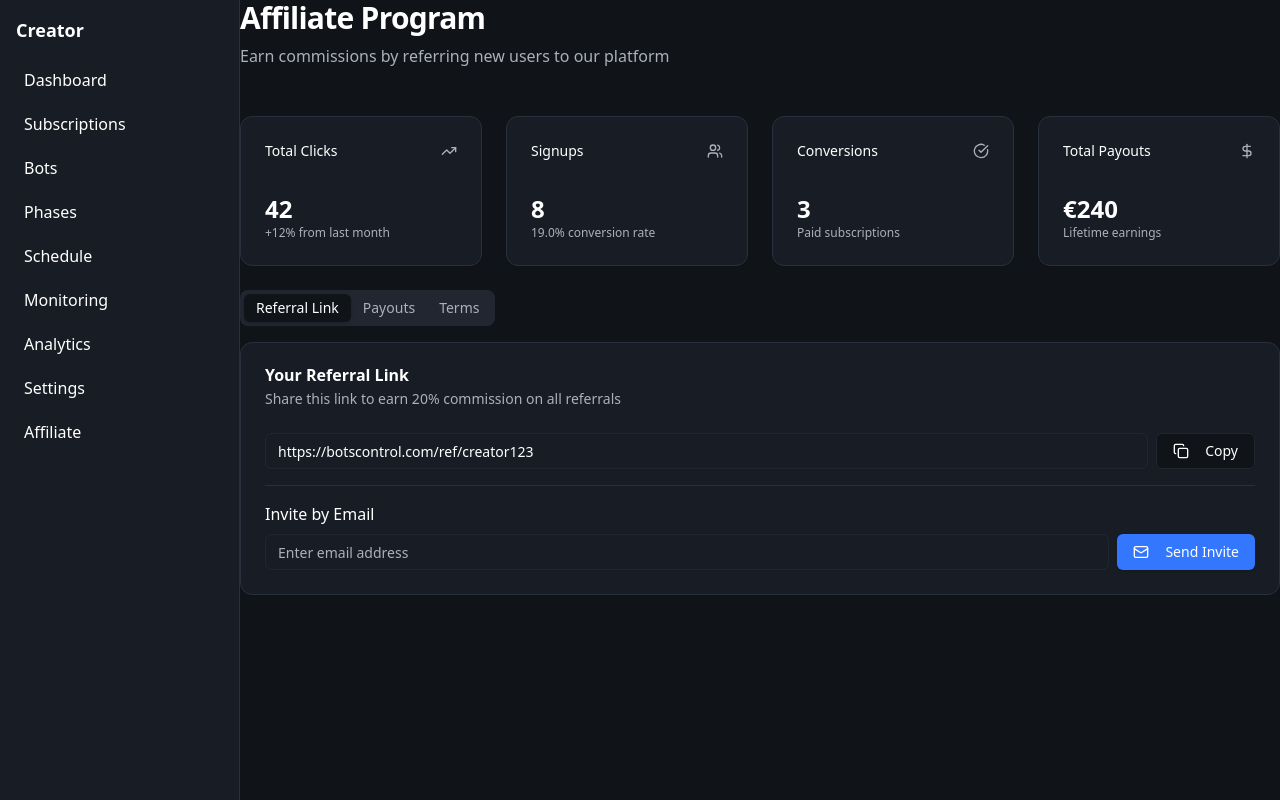
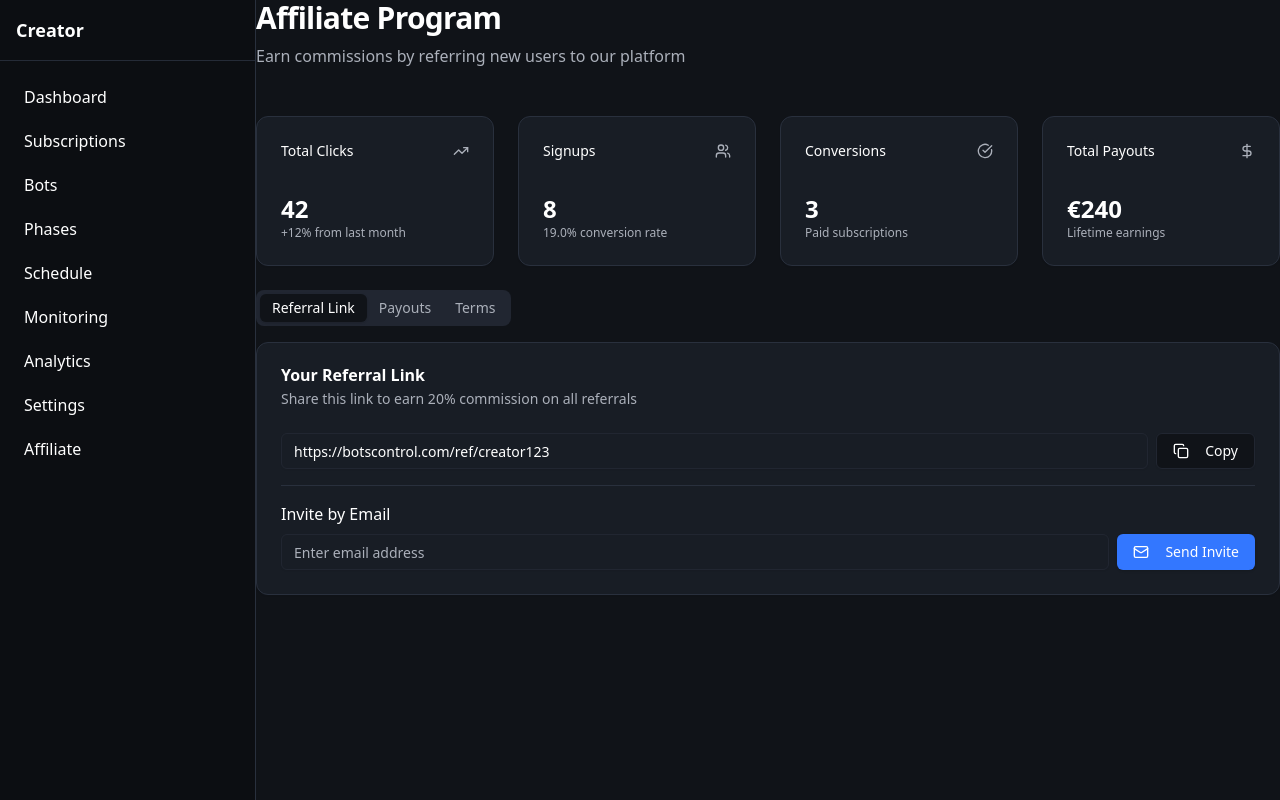
Before and after one commit to jbbskl/finalsoftware, a Next.js app in the folder software/bots-control-plane/: page /creator/affiliate in a window 1280 px wide. Built offline with nearby package versions, Linux system fonts and the light colour scheme.

Commit message:
Refactor: Improve layout styling and fix zoom issues
Co-authored-by: julianbik <julianbik@icloud.com>

```diff
--- a/software/bots-control-plane/app/admin/layout.tsx
+++ b/software/bots-control-plane/app/admin/layout.tsx
@@ -3,22 +3,28 @@ import Link from "next/link";
 
 export default function AdminLayout({ children }: { children: React.ReactNode }) {
   return (
-    <div className="min-h-screen flex">
-      <aside className="w-60 border-r p-4 space-y-2 bg-muted/50">
-        <div className="font-semibold text-lg mb-4">Admin</div>
-        <nav className="flex flex-col gap-1">
-          <Link href="/admin" className="p-2 rounded hover:bg-muted">Dashboard</Link>
-          <Link href="/admin/subscriptions" className="p-2 rounded hover:bg-muted">Subscriptions</Link>
-          <Link href="/admin/bots" className="p-2 rounded hover:bg-muted">Bots</Link>
-          <Link href="/admin/phases" className="p-2 rounded hover:bg-muted">Phases</Link>
-          <Link href="/admin/schedule" className="p-2 rounded hover:bg-muted">Schedule</Link>
-          <Link href="/admin/monitoring" className="p-2 rounded hover:bg-muted">Monitoring</Link>
-          <Link href="/admin/analytics" className="p-2 rounded hover:bg-muted">Analytics</Link>
-          <Link href="/admin/settings" className="p-2 rounded hover:bg-muted">Settings</Link>
-          <Link href="/admin/affiliate" className="p-2 rounded hover:bg-muted">Affiliate</Link>
+    <div className="min-h-screen flex bg-background">
+      <aside className="w-64 border-r border-border bg-sidebar text-sidebar-foreground flex-shrink-0">
+        <div className="p-4 border-b border-sidebar-border">
+          <div className="font-semibold text-lg text-sidebar-foreground">Admin</div>
+        </div>
+        <nav className="p-4 space-y-1">
+          <Link href="/admin" className="block p-2 rounded hover:bg-sidebar-accent text-sidebar-foreground hover:text-sidebar-accent-foreground transition-colors">Dashboard</Link>
+          <Link href="/admin/subscriptions" className="block p-2 rounded hover:bg-sidebar-accent text-sidebar-foreground hover:text-sidebar-accent-foreground transition-colors">Subscriptions</Link>
+          <Link href="/admin/bots" className="block p-2 rounded hover:bg-sidebar-accent text-sidebar-foreground hover:text-sidebar-accent-foreground transition-colors">Bots</Link>
+          <Link href="/admin/phases" className="block p-2 rounded hover:bg-sidebar-accent text-sidebar-foreground hover:text-sidebar-accent-foreground transition-colors">Phases</Link>
+          <Link href="/admin/schedule" className="block p-2 rounded hover:bg-sidebar-accent text-sidebar-foreground hover:text-sidebar-accent-foreground transition-colors">Schedule</Link>
+          <Link href="/admin/monitoring" className="block p-2 rounded hover:bg-sidebar-accent text-sidebar-foreground hover:text-sidebar-accent-foreground transition-colors">Monitoring</Link>
+          <Link href="/admin/analytics" className="block p-2 rounded hover:bg-sidebar-accent text-sidebar-foreground hover:text-sidebar-accent-foreground transition-colors">Analytics</Link>
+          <Link href="/admin/settings" className="block p-2 rounded hover:bg-sidebar-accent text-sidebar-foreground hover:text-sidebar-accent-foreground transition-colors">Settings</Link>
+          <Link href="/admin/affiliate" className="block p-2 rounded hover:bg-sidebar-accent text-sidebar-foreground hover:text-sidebar-accent-foreground transition-colors">Affiliate</Link>
         </nav>
       </aside>
-      <div className="flex-1">{children}</div>
+      <div className="flex-1 min-w-0 bg-background">
+        <div className="h-full overflow-auto">
+          {children}
+        </div>
+      </div>
     </div>
   );
 }
--- a/software/bots-control-plane/app/agency/layout.tsx
+++ b/software/bots-control-plane/app/agency/layout.tsx
@@ -3,22 +3,28 @@ import Link from "next/link";
 
 export default function AgencyLayout({ children }: { children: React.ReactNode }) {
   return (
-    <div className="min-h-screen flex">
-      <aside className="w-60 border-r p-4 space-y-2 bg-muted/50">
-        <div className="font-semibold text-lg mb-4">Agency</div>
-        <nav className="flex flex-col gap-1">
-          <Link href="/agency" className="p-2 rounded hover:bg-muted">Dashboard</Link>
-          <Link href="/agency/subscriptions" className="p-2 rounded hover:bg-muted">Subscriptions</Link>
-          <Link href="/agency/bots" className="p-2 rounded hover:bg-muted">Bots</Link>
-          <Link href="/agency/phases" className="p-2 rounded hover:bg-muted">Phases</Link>
-          <Link href="/agency/schedule" className="p-2 rounded hover:bg-muted">Schedule</Link>
-          <Link href="/agency/monitoring" className="p-2 rounded hover:bg-muted">Monitoring</Link>
-          <Link href="/agency/analytics" className="p-2 rounded hover:bg-muted">Analytics</Link>
-          <Link href="/agency/settings" className="p-2 rounded hover:bg-muted">Settings</Link>
-          <Link href="/agency/affiliate" className="p-2 rounded hover:bg-muted">Affiliate</Link>
+    <div className="min-h-screen flex bg-background">
+      <aside className="w-64 border-r border-border bg-sidebar text-sidebar-foreground flex-shrink-0">
+        <div className="p-4 border-b border-sidebar-border">
+          <div className="font-semibold text-lg text-sidebar-foreground">Agency</div>
+        </div>
+        <nav className="p-4 space-y-1">
+          <Link href="/agency" className="block p-2 rounded hover:bg-sidebar-accent text-sidebar-foreground hover:text-sidebar-accent-foreground transition-colors">Dashboard</Link>
+          <Link href="/agency/subscriptions" className="block p-2 rounded hover:bg-sidebar-accent text-sidebar-foreground hover:text-sidebar-accent-foreground transition-colors">Subscriptions</Link>
+          <Link href="/agency/bots" className="block p-2 rounded hover:bg-sidebar-accent text-sidebar-foreground hover:text-sidebar-accent-foreground transition-colors">Bots</Link>
+          <Link href="/agency/phases" className="block p-2 rounded hover:bg-sidebar-accent text-sidebar-foreground hover:text-sidebar-accent-foreground transition-colors">Phases</Link>
+          <Link href="/agency/schedule" className="block p-2 rounded hover:bg-sidebar-accent text-sidebar-foreground hover:text-sidebar-accent-foreground transition-colors">Schedule</Link>
+          <Link href="/agency/monitoring" className="block p-2 rounded hover:bg-sidebar-accent text-sidebar-foreground hover:text-sidebar-accent-foreground transition-colors">Monitoring</Link>
+          <Link href="/agency/analytics" className="block p-2 rounded hover:bg-sidebar-accent text-sidebar-foreground hover:text-sidebar-accent-foreground transition-colors">Analytics</Link>
+          <Link href="/agency/settings" className="block p-2 rounded hover:bg-sidebar-accent text-sidebar-foreground hover:text-sidebar-accent-foreground transition-colors">Settings</Link>
+          <Link href="/agency/affiliate" className="block p-2 rounded hover:bg-sidebar-accent text-sidebar-foreground hover:text-sidebar-accent-foreground transition-colors">Affiliate</Link>
         </nav>
       </aside>
-      <div className="flex-1">{children}</div>
+      <div className="flex-1 min-w-0 bg-background">
+        <div className="h-full overflow-auto">
+          {children}
+        </div>
+      </div>
     </div>
   );
 }
--- a/software/bots-control-plane/app/creator/layout.tsx
+++ b/software/bots-control-plane/app/creator/layout.tsx
@@ -3,22 +3,28 @@ import Link from "next/link";
 
 export default function CreatorLayout({ children }: { children: React.ReactNode }) {
   return (
-    <div className="min-h-screen flex">
-      <aside className="w-60 border-r p-4 space-y-2 bg-muted/50">
-        <div className="font-semibold text-lg mb-4">Creator</div>
-        <nav className="flex flex-col gap-1">
-          <Link href="/creator" className="p-2 rounded hover:bg-muted">Dashboard</Link>
-          <Link href="/creator/subscriptions" className="p-2 rounded hover:bg-muted">Subscriptions</Link>
-          <Link href="/creator/bots" className="p-2 rounded hover:bg-muted">Bots</Link>
-          <Link href="/creator/phases" className="p-2 rounded hover:bg-muted">Phases</Link>
-          <Link href="/creator/schedule" className="p-2 rounded hover:bg-muted">Schedule</Link>
-          <Link href="/creator/monitoring" className="p-2 rounded hover:bg-muted">Monitoring</Link>
-          <Link href="/creator/analytics" className="p-2 rounded hover:bg-muted">Analytics</Link>
-          <Link href="/creator/settings" className="p-2 rounded hover:bg-muted">Settings</Link>
-          <Link href="/creator/affiliate" className="p-2 rounded hover:bg-muted">Affiliate</Link>
+    <div className="min-h-screen flex bg-background">
+      <aside className="w-64 border-r border-border bg-sidebar text-sidebar-foreground flex-shrink-0">
+        <div className="p-4 border-b border-sidebar-border">
+          <div className="font-semibold text-lg text-sidebar-foreground">Creator</div>
+        </div>
+        <nav className="p-4 space-y-1">
+          <Link href="/creator" className="block p-2 rounded hover:bg-sidebar-accent text-sidebar-foreground hover:text-sidebar-accent-foreground transition-colors">Dashboard</Link>
+          <Link href="/creator/subscriptions" className="block p-2 rounded hover:bg-sidebar-accent text-sidebar-foreground hover:text-sidebar-accent-foreground transition-colors">Subscriptions</Link>
+          <Link href="/creator/bots" className="block p-2 rounded hover:bg-sidebar-accent text-sidebar-foreground hover:text-sidebar-accent-foreground transition-colors">Bots</Link>
+          <Link href="/creator/phases" className="block p-2 rounded hover:bg-sidebar-accent text-sidebar-foreground hover:text-sidebar-accent-foreground transition-colors">Phases</Link>
+          <Link href="/creator/schedule" className="block p-2 rounded hover:bg-sidebar-accent text-sidebar-foreground hover:text-sidebar-accent-foreground transition-colors">Schedule</Link>
+          <Link href="/creator/monitoring" className="block p-2 rounded hover:bg-sidebar-accent text-sidebar-foreground hover:text-sidebar-accent-foreground transition-colors">Monitoring</Link>
+          <Link href="/creator/analytics" className="block p-2 rounded hover:bg-sidebar-accent text-sidebar-foreground hover:text-sidebar-accent-foreground transition-colors">Analytics</Link>
+          <Link href="/creator/settings" className="block p-2 rounded hover:bg-sidebar-accent text-sidebar-foreground hover:text-sidebar-accent-foreground transition-colors">Settings</Link>
+          <Link href="/creator/affiliate" className="block p-2 rounded hover:bg-sidebar-accent text-sidebar-foreground hover:text-sidebar-accent-foreground transition-colors">Affiliate</Link>
         </nav>
       </aside>
-      <div className="flex-1">{children}</div>
+      <div className="flex-1 min-w-0 bg-background">
+        <div className="h-full overflow-auto">
+          {children}
+        </div>
+      </div>
     </div>
   );
 }
--- a/software/bots-control-plane/app/globals.css
+++ b/software/bots-control-plane/app/globals.css
@@ -208,4 +208,48 @@
   body {
     @apply bg-background text-foreground;
   }
+
+  /* Fix layout and zoom issues */
+  html, body {
+    height: 100%;
+    overflow-x: hidden;
+  }
+
+  /* Ensure full width layout without gaps */
+  .min-h-screen {
+    min-height: 100vh;
+  }
+
+  /* Fix sidebar and content alignment */
+  .flex {
+    display: flex;
+  }
+
+  .flex-1 {
+    flex: 1 1 0%;
+  }
+
+  .min-w-0 {
+    min-width: 0;
+  }
+
+  /* Ensure proper background coverage */
+  .bg-background {
+    background-color: hsl(var(--background));
+  }
+
+  .bg-sidebar {
+    background-color: hsl(var(--sidebar-background));
+  }
+
+  /* Fix content padding and spacing */
+  main {
+    padding: 1.5rem;
+  }
+
+  /* Ensure no gaps between sidebar and content */
+  .border-r {
+    border-right-width: 1px;
+    border-right-color: hsl(var(--border));
+  }
 }
```
Also changed, not shown: 1 other file (tests, documents, lock files or other folders).
